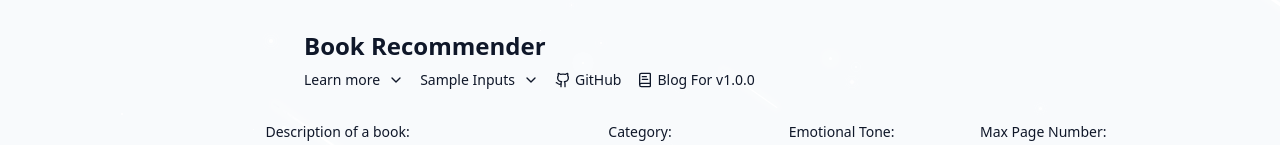
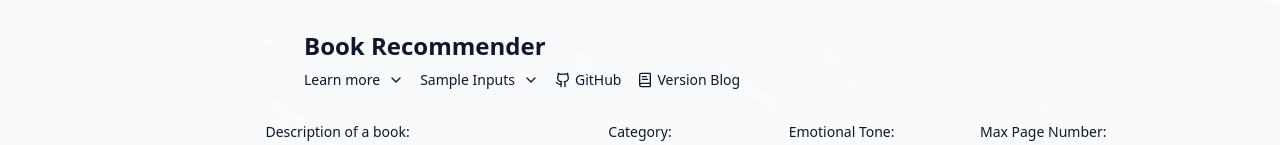
Before and after one commit to tuanqpham0921/personal_web, a React (Vite) app: page /book-recommender-v1 in a window 1280 px wide. Shown: the part 273-418 px from the top of the page. Built offline with nearby package versions, Linux system fonts and the light colour scheme.

Commit message:
updated wording

```diff
--- a/src/components/book_recommender/shared/BookRecHeader.jsx
+++ b/src/components/book_recommender/shared/BookRecHeader.jsx
@@ -60,7 +60,7 @@ const BookRecHeader = ({
               className="flex items-center gap-1 text-sm text-muted-foreground hover:text-foreground transition-colors"
             >
               <BookText size={16} />
-              <span>Blog For v{version}</span>
+              <span>Version Blog</span>
             </a>
           )}
         </div>
--- a/src/components/book_recommender/shared/bookRecConfig.js
+++ b/src/components/book_recommender/shared/bookRecConfig.js
@@ -16,14 +16,12 @@ export const bookRecConfig = {
     attentionPoints: [
       "How different category filters affect the results",
       "The impact of tone selection on book recommendations",
-      "Page number filtering capabilities and limitations"
+      "Key words like Italy does not appear in all descriptions"
     ],
     sampleInputs: [
-      "Fantasy books with a dark tone",
-      "Non-fiction books under 300 pages",
-      "Mystery novels with any tone",
-      "Self-help books",
-      "Science fiction with an optimistic tone"
+      "A book about space exploration",
+      "A book about the history of Italy",
+      "Find me a book about World War II",
     ]
   },
   v2: {
```
